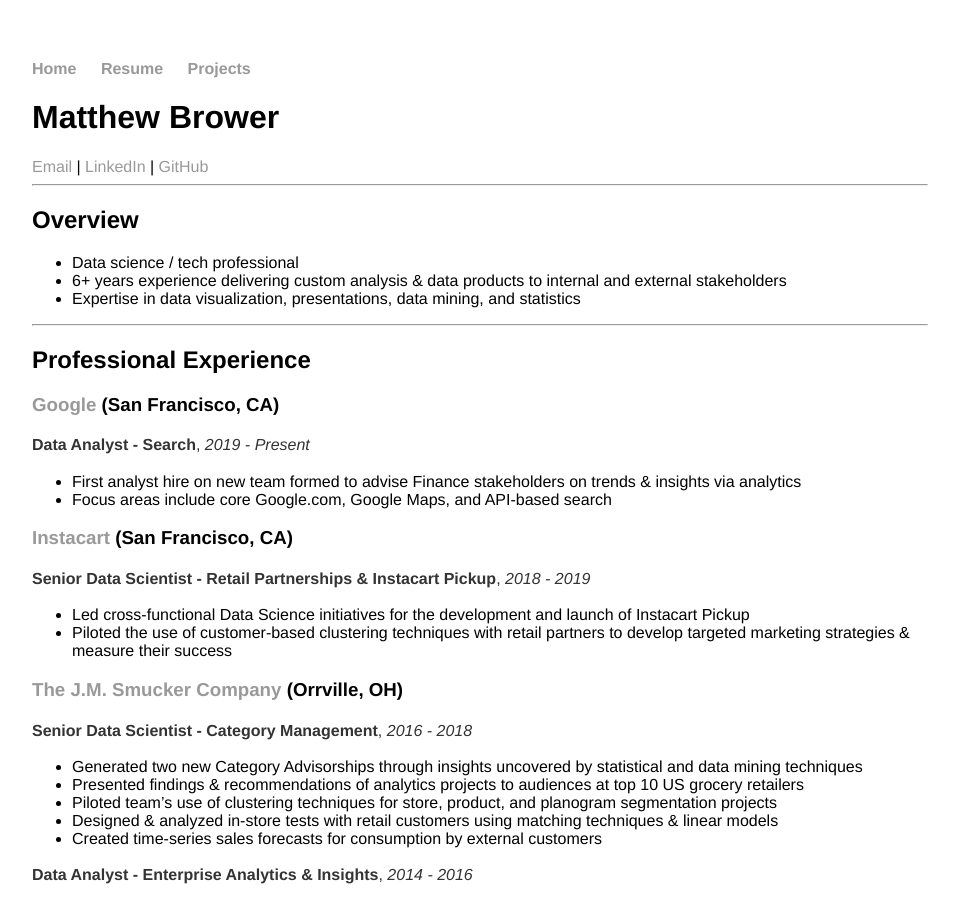
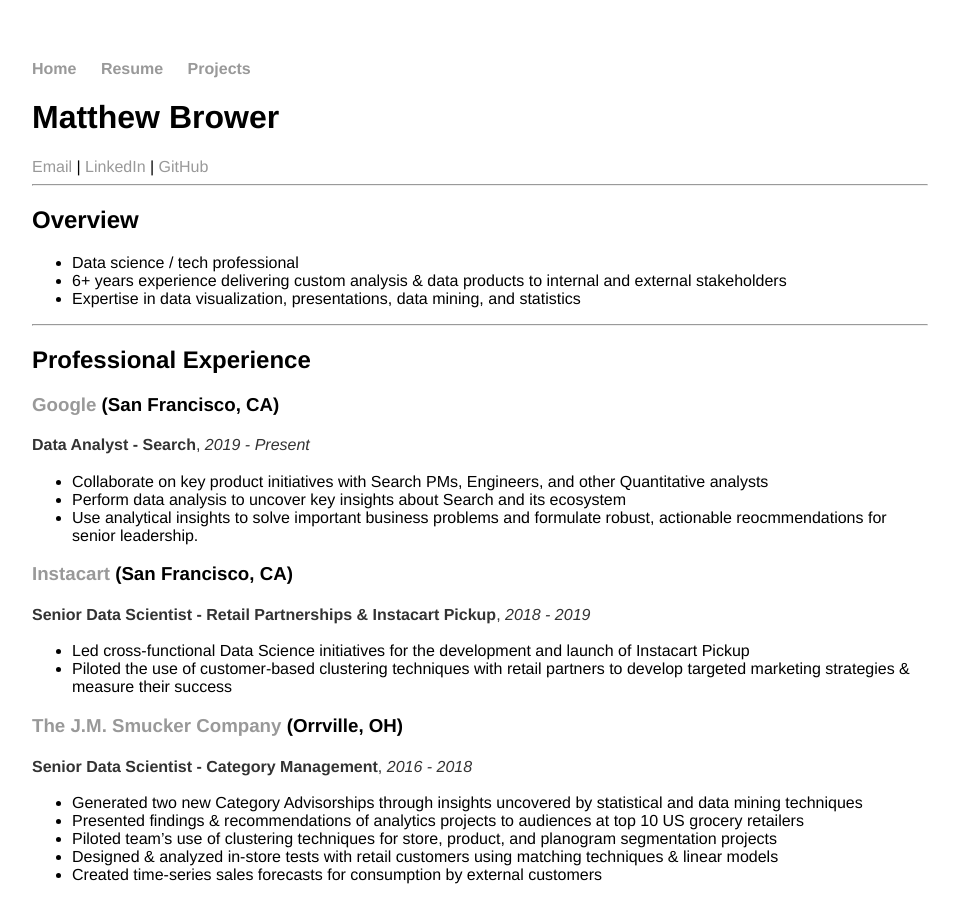
Before and after one commit to MatthewBrower/matthewbrower.github.io, a Jekyll site: the page built from resume/index.md, in a window 1280 px wide and 900 px high. Shown: the whole window, without its empty margins (160-1119 px from the left). Built offline with Jekyll 4.4.1, drawn with Linux system fonts in a browser that asks for light colours.

Commit message:
Update index.md

```diff
--- a/resume/index.md
+++ b/resume/index.md
@@ -23,8 +23,9 @@
 
 ### [Google](https://www.google.com) (San Francisco, CA)
 __Data Analyst - Search__, _2019 - Present_
-- First analyst hire on new team formed to advise Finance stakeholders on trends & insights via analytics
-- Focus areas include core Google.com, Google Maps, and API-based search
+- Collaborate on key product initiatives with Search PMs, Engineers, and other Quantitative analysts
+- Perform data analysis to uncover key insights about Search and its ecosystem
+- Use analytical insights to solve important business problems and formulate robust, actionable reocmmendations for senior leadership.
 
 ### [Instacart](https://www.instacart.com/) (San Francisco, CA)
 __Senior Data Scientist - Retail Partnerships & Instacart Pickup__, _2018 - 2019_
```
